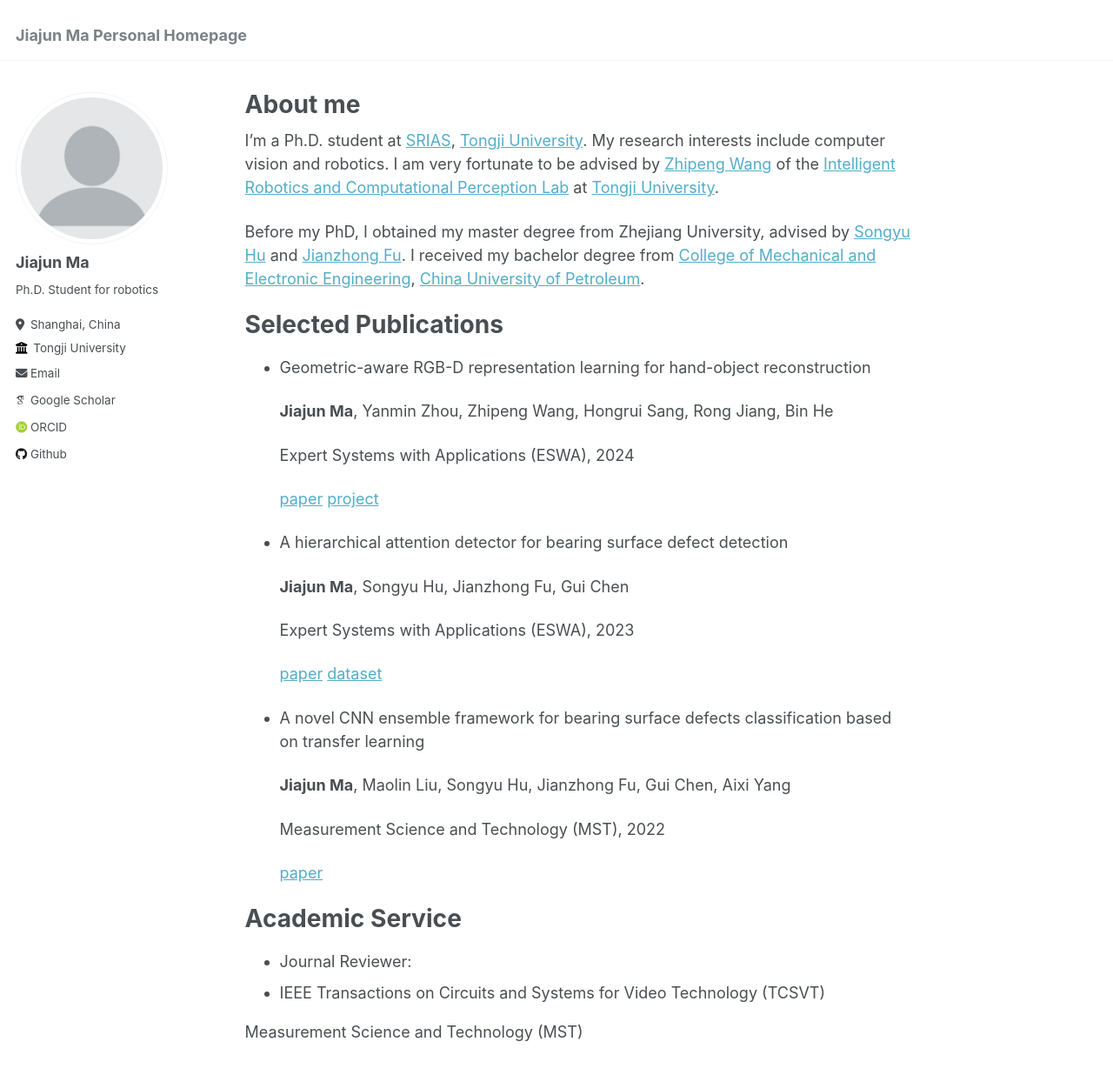
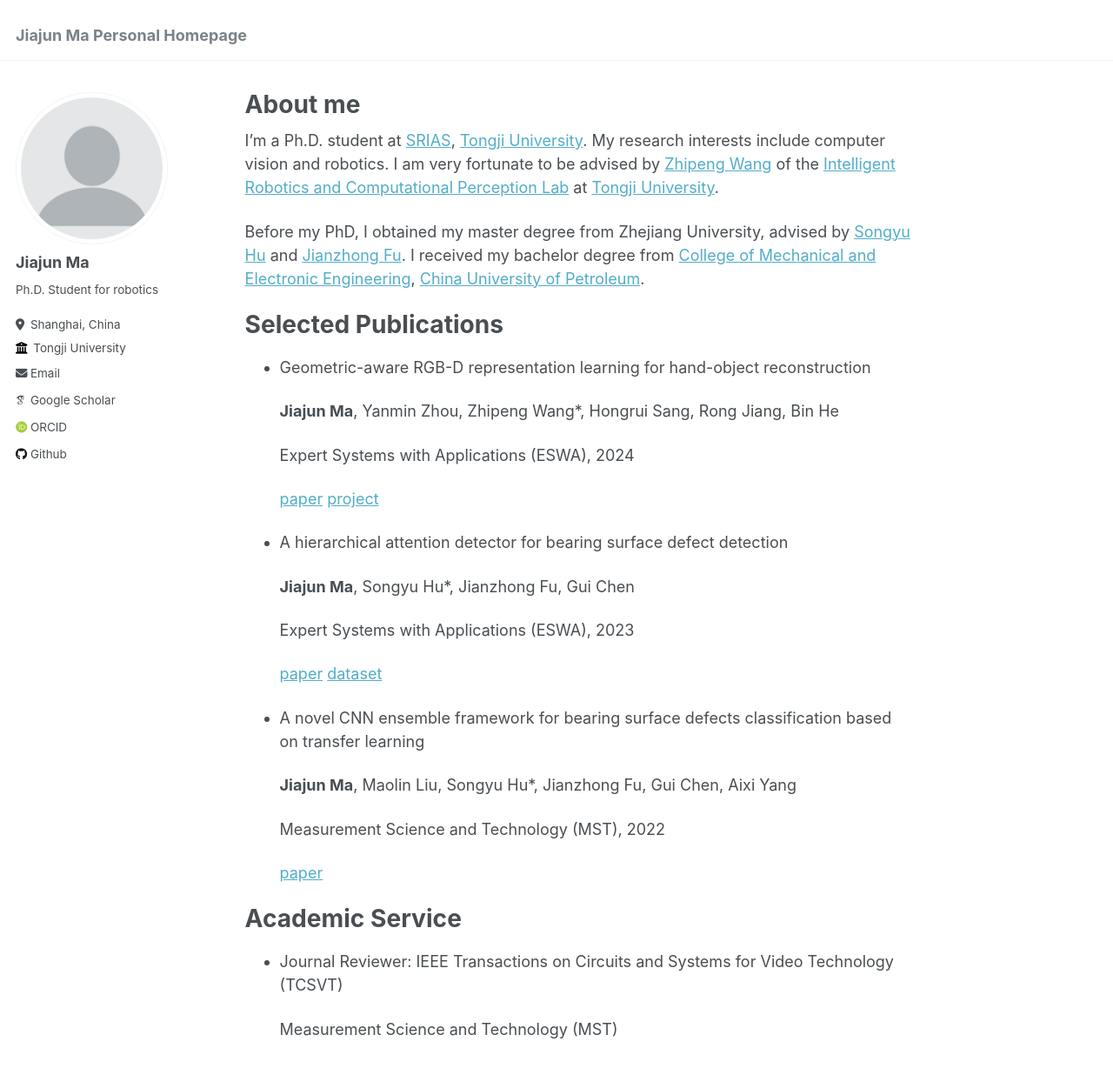
Before and after one commit to JJMa1907/JJMa1907.github.io, a Jekyll site: the page built from _pages/about.md, in a window 1280 px wide and 1400 px high. Shown: the top 1236 px of the window at 87% size. Built offline with Jekyll 4.4.1, drawn with Linux system fonts in a browser that asks for light colours; some web fonts are replaced.

```diff
--- a/_pages/about.md
+++ b/_pages/about.md
@@ -16,14 +16,14 @@ Selected Publications
 ======
 -  Geometric-aware RGB-D representation learning for hand-object reconstruction
 
-   **Jiajun Ma**, Yanmin Zhou, Zhipeng Wang, Hongrui Sang, Rong Jiang, Bin He
+   **Jiajun Ma**, Yanmin Zhou, Zhipeng Wang*, Hongrui Sang, Rong Jiang, Bin He
 
    Expert Systems with Applications (ESWA), 2024
 
    [paper](https://www.sciencedirect.com/science/article/pii/S0957417424018621) [project](https://jjma1907.github.io/projects/GeoBAF_HORec.html)
 - A hierarchical attention detector for bearing surface defect detection
 
-  **Jiajun Ma**, Songyu Hu, Jianzhong Fu, Gui Chen
+  **Jiajun Ma**, Songyu Hu*, Jianzhong Fu, Gui Chen
 
   Expert Systems with Applications (ESWA), 2023
 
@@ -31,7 +31,7 @@ Selected Publications
 
 - A novel CNN ensemble framework for bearing surface defects classification based on transfer learning
 
-  **Jiajun Ma**, Maolin Liu, Songyu Hu, Jianzhong Fu, Gui Chen, Aixi Yang
+  **Jiajun Ma**, Maolin Liu, Songyu Hu*, Jianzhong Fu, Gui Chen, Aixi Yang
 
   Measurement Science and Technology (MST), 2022
 
@@ -40,7 +40,6 @@ Selected Publications
 Academic Service
 =====
 - Journal Reviewer:
--
   IEEE Transactions on Circuits and Systems for Video Technology (TCSVT)
 
   Measurement Science and Technology (MST)
--- a/projects/IEP_Grasp.html
+++ b/projects/IEP_Grasp.html
@@ -173,7 +173,7 @@ Extensive experiments in simulated and real-world environments with a 16-degree-
             <!-- <iframe src="./resources/IEP-Grasp_assets/images/overview.svg" style="display: block; margin: 0 auto; width: 100%; max-width: 1000px; height: 800;"></iframe> -->
             <div class="content has-text-justified">
             <p>
-              This approach first obtains the point cloud of the scene using RGB-D camera. Subsequently, guided by human grasp priors, HOPG evaluates contact relationships between the object's point cloud and the dexterous hand. EAM then leverages knowledge from embodied interaction training to generate affordance priors for the object's point cloud. Finally, DGM integrates these priors with the scene point cloud to produce dexterous grasping actions.
+              This approach first obtains the point cloud of the scene using RGB-D camera. Subsequently, guided by human grasp priors, HOPG evaluates contact relationships between the object's point cloud and the dexterous hand. EAM then leverages knowledge from embodied interaction training to generate affordance priors for the object's point cloud. Finally, DGM integrates these priors with the scene point cloud to produce dexterous grasping actions. Dashed lines indicate training-only processes. Notably, our policies trained in simulation using point cloud inputs transfer seamlessly to real-world settings without fine-tuning, demonstrating strong generalization even to unseen objects during training.
             </p>
             </div>
           </div>
```
Also changed, not shown: projects/resources/IEP-Grasp_assets/images/overview.jpg.
